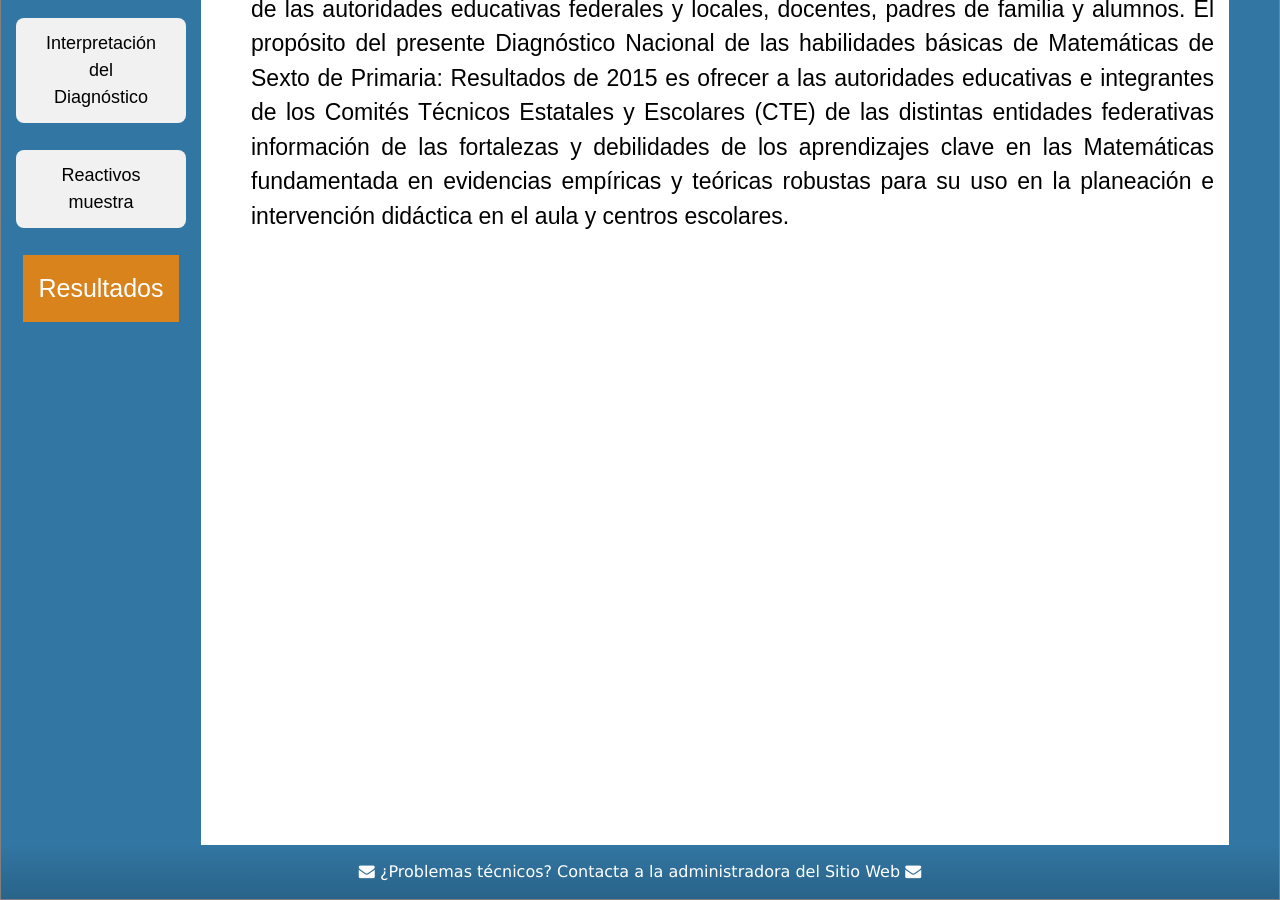
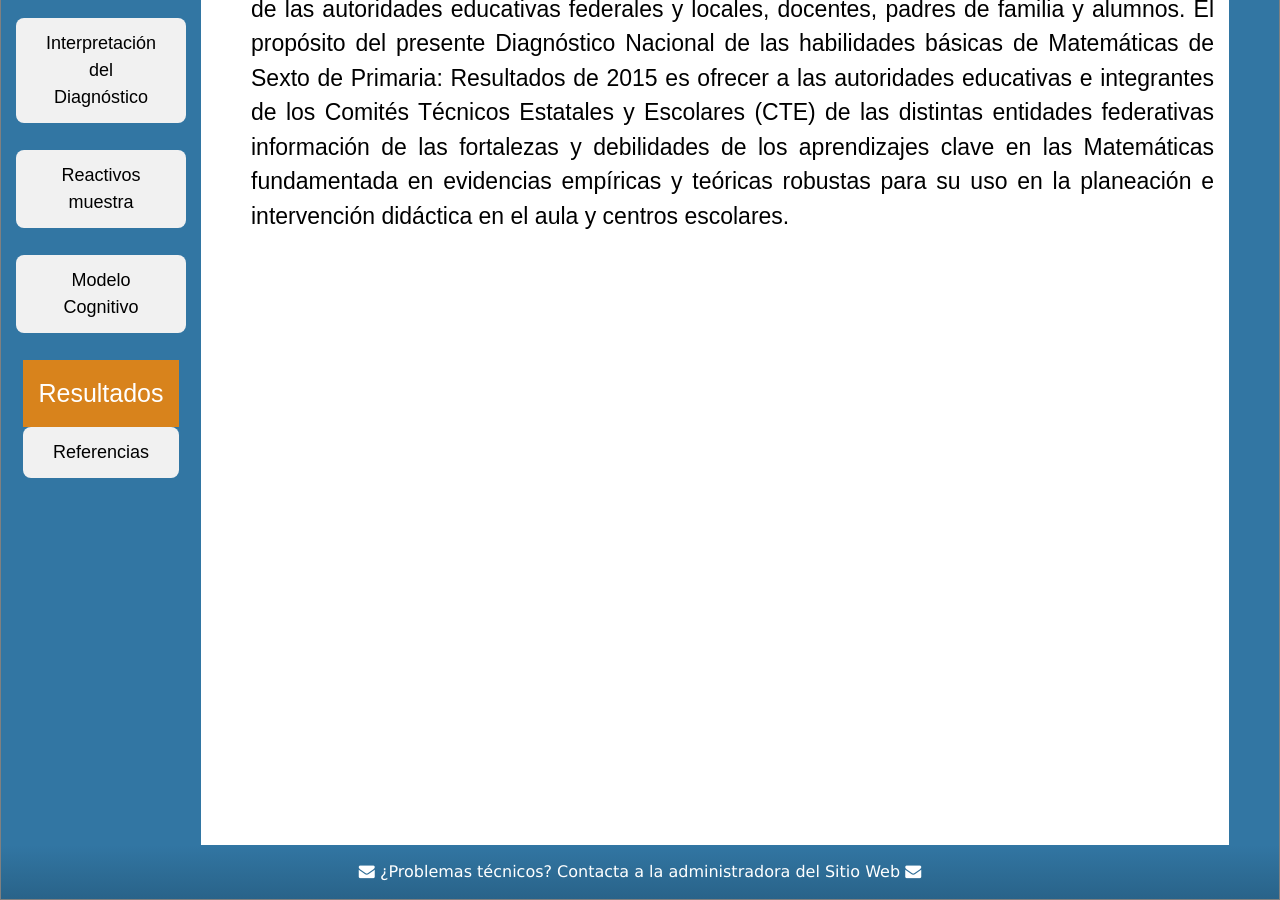
Before and after one commit to rimedie/rimedie.github.io, a Jekyll site: the page built from 1_Infografía.html, in a window 1280 px wide and 900 px high, scrolled down 642 px. Built offline with Jekyll 4.4.1, drawn with Linux system fonts in a browser that asks for light colours.

Commit message:
Update 1_Explorer.html

```diff
--- a/_layouts/1_Explorer.html
+++ b/_layouts/1_Explorer.html
@@ -287,6 +287,8 @@
  	<br>
 	 <li><a href="/PLANEA-ELSEN_2015/Reactivos_Muestra.html" class="w3-block w3-round-large w3-light-grey w3-hover-lime w3-padding-large" style="width:100%">Reactivos muestra</a></li>
         <br>
+        <li><a href="/PLANEA-ELSEN_2015/ModelamientoCognitivo.html" class="w3-block w3-round-large w3-light-grey w3-hover-lime w3-padding-large" style="width:100%">Modelo Cognitivo</a></li>
+         <br>
 	<div class="dropdown">
   <button class="dropbtn" style="border-radius: 0px"><a href="/PLANEA-ELSEN_2015/Resultados_Nacionales.html" style="color:white;text-decoration: none;">Resultados</a></button>
     <div class="dropdown-content" style="  width: 200px;">
@@ -294,6 +296,9 @@
     <a href="/PLANEA-ELSEN_2015/porRegion.html" class="no-drop">Por Entidad Federativa</a>
     <a href="/PLANEA-ELSEN_2015/Heatmaps.html" class="no-drop">Por Habilidad</a>
   </div>
+	<br>
+	 <li><a href="/PLANEA-ELSEN_2015/Referencias.html" class="w3-block w3-round-large w3-light-grey w3-hover-lime w3-padding-large" style="width:100%">Referencias</a></li>
+        <br>
  	 </center>
   </ul>
 </nav>
```
